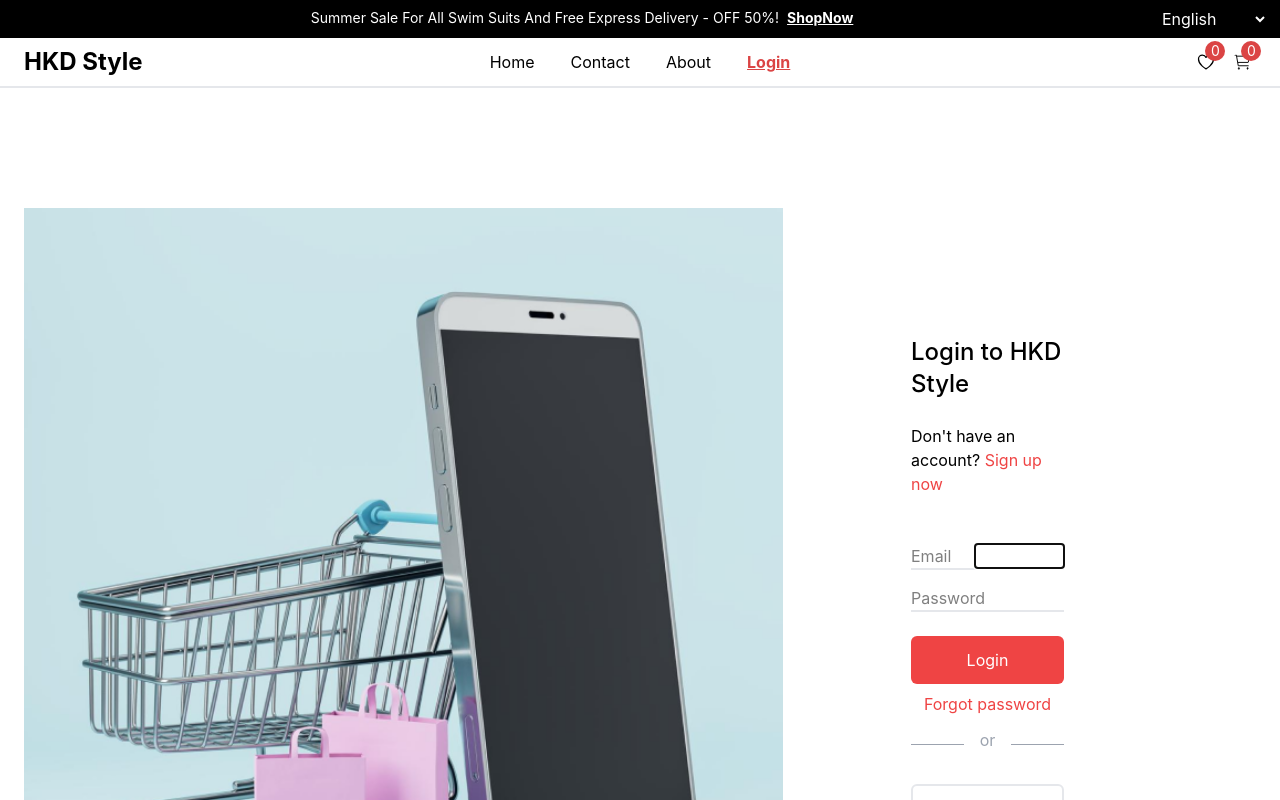
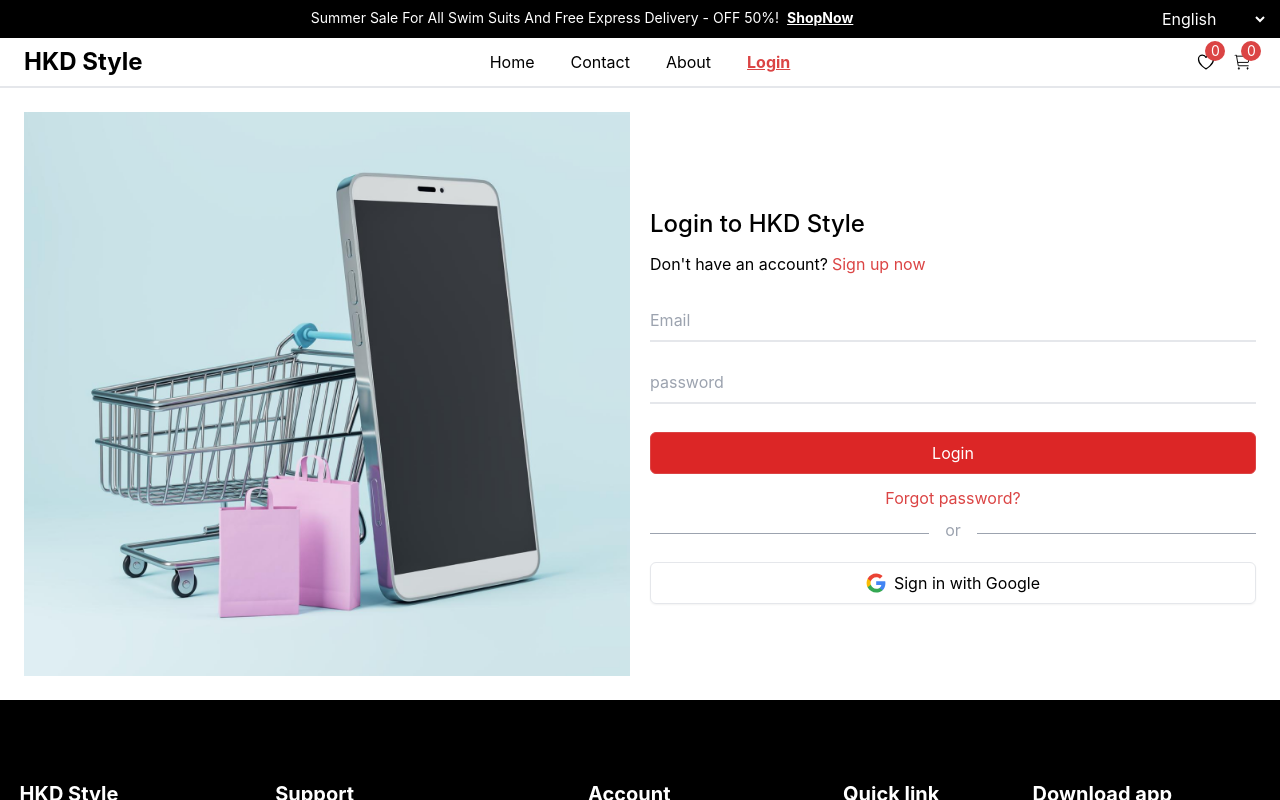
Before and after one commit to khoa2212/customer-HKD-style, a React (Vite) app in the folder e-commerce-customer/: page /login in a window 1280 px wide. Shown: the top 800 px of the page. Built offline with nearby package versions, Linux system fonts and the light colour scheme.

Commit message:
ui login page

```diff
--- a/e-commerce-customer/src/components/Icons/Icons.tsx
+++ b/e-commerce-customer/src/components/Icons/Icons.tsx
@@ -299,3 +299,33 @@
     </svg>
   );
 };
+
+export const GoogleIcon = ({ className }: IconProps) => {
+  return (
+    <svg
+      viewBox="0 0 24 25"
+      fill="none"
+      xmlns="http://www.w3.org/2000/svg"
+      className={`size-5 ${className}`}
+    >
+      <g clip-path="url(#clip0_514_3078)">
+        <path
+          d="M23.7663 12.7765C23.7663 11.9608 23.7001 11.1406 23.559 10.3381H12.2402V14.9591H18.722C18.453 16.4495 17.5888 17.7679 16.3233 18.6056V21.604H20.1903C22.4611 19.514 23.7663 16.4274 23.7663 12.7765Z"
+          fill="#4285F4"
+        />
+        <path
+          d="M12.2401 24.5008C15.4766 24.5008 18.2059 23.4382 20.1945 21.6039L16.3276 18.6055C15.2517 19.3375 13.8627 19.752 12.2445 19.752C9.11388 19.752 6.45946 17.6399 5.50705 14.8003H1.5166V17.8912C3.55371 21.9434 7.7029 24.5008 12.2401 24.5008Z"
+          fill="#34A853"
+        />
+        <path
+          d="M5.50277 14.8002C5.00011 13.3099 5.00011 11.696 5.50277 10.2057V7.11475H1.51674C-0.185266 10.5055 -0.185266 14.5004 1.51674 17.8912L5.50277 14.8002Z"
+          fill="#FBBC04"
+        />
+        <path
+          d="M12.2401 5.24966C13.9509 5.2232 15.6044 5.86697 16.8434 7.04867L20.2695 3.62262C18.1001 1.5855 15.2208 0.465534 12.2401 0.500809C7.7029 0.500809 3.55371 3.05822 1.5166 7.11481L5.50264 10.2058C6.45064 7.36173 9.10947 5.24966 12.2401 5.24966Z"
+          fill="#EA4335"
+        />
+      </g>
+    </svg>
+  );
+};
--- a/e-commerce-customer/src/components/RedButton/RedButton.tsx
+++ b/e-commerce-customer/src/components/RedButton/RedButton.tsx
@@ -1,14 +1,16 @@
 export interface RedButtonProps {
   content: string;
   className?: string;
+  type?: "submit" | "reset" | "button" | undefined;
   onClick?: () => void;
 }
 
-const RedButton = ({ content, className, onClick }: RedButtonProps) => {
+const RedButton = ({ type, content, className, onClick }: RedButtonProps) => {
   return (
     <button
       className={`bg-red-600 rounded-md text-white text-center px-4 py-2 hover:bg-white hover:text-red-1 border border-red-1 ${className}`}
       onClick={onClick}
+      type={type}
     >
       {content}
     </button>
--- a/e-commerce-customer/src/pages/LoginPage/LoginPage.tsx
+++ b/e-commerce-customer/src/pages/LoginPage/LoginPage.tsx
@@ -1,53 +1,62 @@
-import PhoneImage from '../../assets/phone.png';
+import { NavLink } from "react-router-dom";
+import PhoneImage from "../../assets/phone.png";
+import { RedButton } from "../../components";
+import { GoogleIcon } from "../../components/Icons/Icons";
 
 const LoginPage = () => {
   return (
-        <div className="h-4/5 flex justify-start gap-32 pr-48 py-24	">
-            <img
-                src={PhoneImage}
-                alt="PhoneImage"
-                className="flex-1 bg-blue-1 object-cover bg-transparent object-center"
+    <div className="grid grid-cols-2 gap-5">
+      <img src={PhoneImage} alt="PhoneImage" />
+      <div className="flex flex-col justify-center">
+        <div className="flex flex-col gap-3 py-6">
+          <p className="text-2xl text-black font-medium">Login to HKD Style</p>
+          <p>
+            Don't have an account?
+            <NavLink
+              to="/sign-up"
+              className={({ isActive }) =>
+                isActive ? "text-red-1 font-bold underline ml-1" : "text-red-1 ml-1"
+              }
+            >
+              Sign up now
+            </NavLink>
+          </p>
+        </div>
+        <form className="flex gap-5 flex-col">
+          <div className="border-b-2">
+            <input
+              type="email"
+              className="w-full outline-none border-none py-2"
+              placeholder="Email"
             />
-
-            <div className="py-32">
-                <h1 className="text-2xl text-black font-medium pb-6">
-                    Login to HKD Style
-                </h1>
-                <p className="pb-12">
-                    Don't have an account?{' '}
-                    <span className="text-red-500 cursor-pointer">
-                        Sign up now
-                    </span>
-                </p>
-                <form action="">
-                    <div className="border-b-2 flex gap-2 mb-4">
-                        <p className="opacity-50 w-24">Email</p>{' '}
-                        <input autoFocus type="email" className="w-full" />
           </div>
-                    <div className="border-b-2 flex gap-2">
-                        <p className="opacity-50 w-24">Password</p>{' '}
-                        <input type="password" className="w-full" />
+          <div className="border-b-2">
+            <input
+              type="Password"
+              className="w-full outline-none border-none py-2"
+              placeholder="password"
+            />
           </div>
-
-                    <button
-                        type="submit"
-                        className="w-full bg-red-500 text-white hover:bg-red-700 px-5 py-3 rounded-md mt-6"
+          <div className="flex flex-col items-center gap-3 py-2">
+            <RedButton type="submit" content="Login" className="w-full" />
+            <NavLink
+              to="/forgot-password"
+              className={({ isActive }) =>
+                isActive ? "text-red-1 font-bold underline" : "text-red-1"
+              }
             >
-                        Login
-                    </button>
+              Forgot password?
+            </NavLink>
+          </div>
         </form>
-                <p className="text-red-500 text-center mt-2 cursor-pointer">
-                    Forgot password
-                </p>
-                <div className="flex py-3 items-center">
+        <div className="flex items-center">
           <div className="flex-grow border-t border-gray-400"></div>
-                    <span className="flex-shrink mx-4 mb-2 text-gray-400">
-                        or
-                    </span>
+          <span className="flex-shrink mx-4 mb-2 text-gray-400">or</span>
           <div className="flex-grow border-t border-gray-400"></div>
         </div>
-                <button className="w-full px-5 py-3 rounded-md mt-3 border-2 hover:bg-slate-400">
-                    Sign in with Google
+        <button className="w-full px-4 py-2 rounded-md mt-3 border shadow-sm flex items-center justify-center gap-2 hover:bg-red-1 hover:text-white">
+          <GoogleIcon />
+          <span>Sign in with Google</span>
         </button>
       </div>
     </div>
--- a/e-commerce-customer/src/router.tsx
+++ b/e-commerce-customer/src/router.tsx
@@ -44,6 +44,10 @@
         element: <UnderConstructionPage />,
       },
       {
+        path: "/forgot-password",
+        element: <UnderConstructionPage />,
+      },
+      {
         path: "/product-list",
         element: <ProductListPage />,
       },
```
Lines whose indentation alone changed are shown as unchanged.
